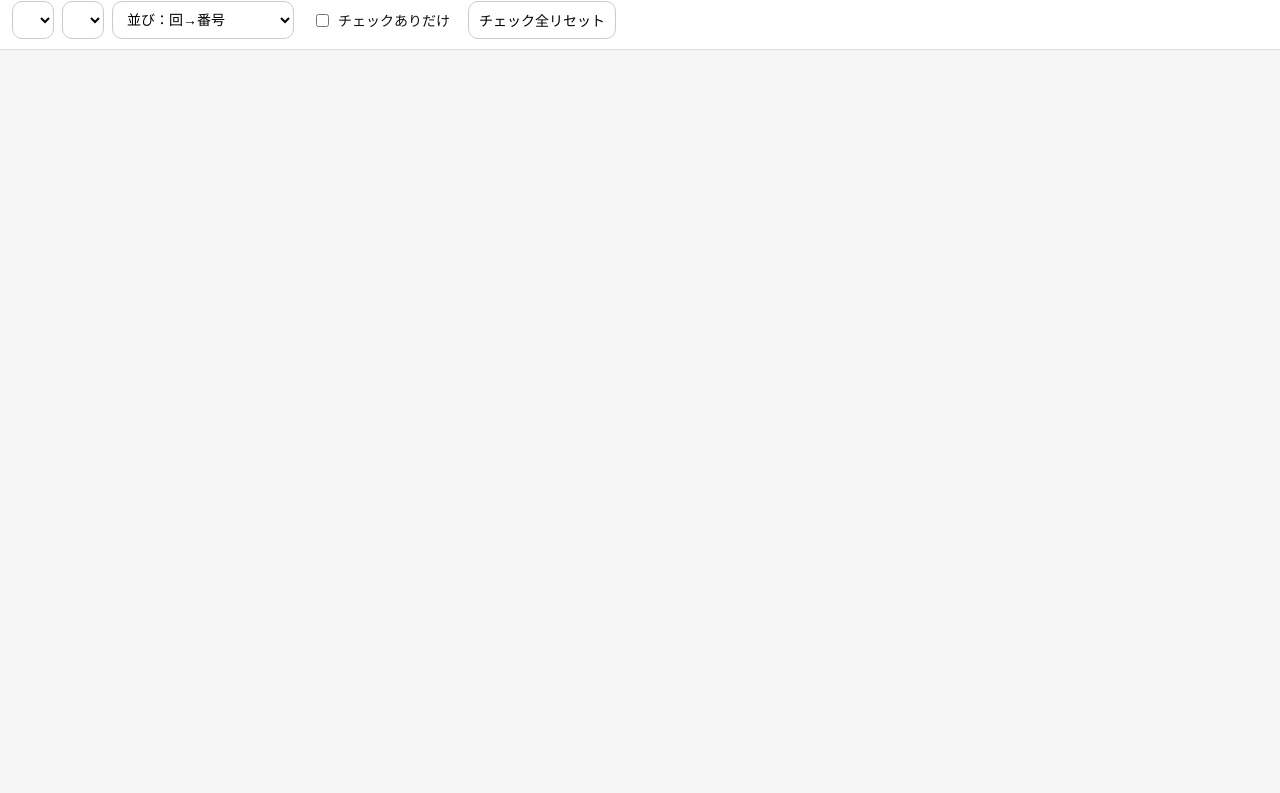
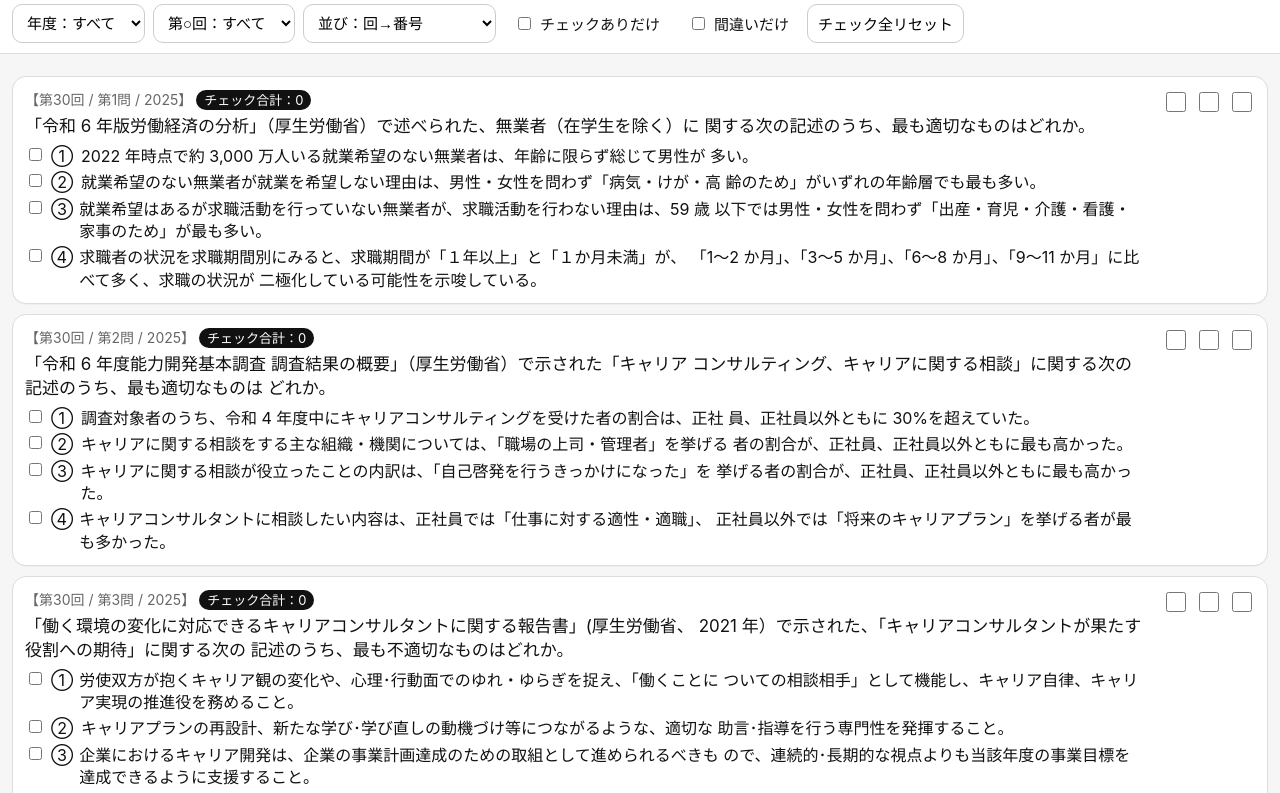
Before and after one commit to czm00066-rgb/pastq-pwa31, a plain HTML site: page index.html in a window 1280 px wide. Shown: the part 47-840 px from the top of the page. Before the commit the page ends 800 px from the top, so only its background shows below. Drawn offline with Linux system fonts and the light colour scheme.

Commit message:
Update index.html

```diff
--- a/index.html
+++ b/index.html
@@ -12,6 +12,7 @@
       margin:0;
       background:#f6f6f6;
       color:#111;
+      font-size:16px; /* ベースアップ */
     }
     header{
       position:sticky;
@@ -22,7 +23,7 @@
       z-index:5;
     }
     h1{
-      font-size:18px;
+      font-size:20px;
       margin:0 0 10px;
     }
     .controls{
@@ -31,7 +32,7 @@
       flex-wrap:wrap;
     }
     select,label,button{
-      font-size:14px;
+      font-size:15px;
     }
     select,button{
       padding:8px 10px;
@@ -69,41 +70,47 @@
       flex:1;
     }
     .meta{
-      font-size:12px;
+      font-size:14px;
       color:#666;
       margin-bottom:6px;
     }
     .question{
-      font-size:15px;
+      font-size:17px;
       line-height:1.4;
     }
     .choices{
       margin-top:6px;
-      font-size:14px;
+      font-size:16px;
       line-height:1.4;
     }
     .choice-item{
       display:flex;
+      align-items:flex-start;
       gap:6px;
+      margin-top:4px;
+    }
+    .choice-item input.choice-check{
+      margin-top:3px;
+    }
+    .choice-label{
+      width:1.5em;
+    }
+    .choice-text.correct{
+      color:#c00;
+      font-weight:600;
     }
     .checks{
       display:flex;
-      flex-direction:column;
-      gap:4px;
-    }
-    .checks label{
-      font-size:11px;
-      color:#444;
-      display:flex;
-      align-items:center;
-      gap:4px;
+      flex-direction:row;   /* 横並びで◻◻◻ */
+      gap:6px;
+      margin-left:8px;
     }
     .checks input{
-      width:18px;
-      height:18px;
+      width:20px;
+      height:20px;
     }
     .badge{
-      font-size:12px;
+      font-size:13px;
       color:#fff;
       background:#111;
       border-radius:10px;
@@ -111,13 +118,13 @@
       white-space:nowrap;
     }
     .detail{
-      border-top:1px solid #eee;
+      border-top:1px solid:#eee;
       padding:12px;
       background:#fafafa;
-      font-size:13px;
+      font-size:15px;
     }
     .detail h3{
-      font-size:13px;
+      font-size:15px;
       margin:0 0 6px;
       color:#333;
     }
@@ -148,6 +155,10 @@
         <input id="onlyChecked" type="checkbox">
         チェックありだけ
       </label>
+      <label class="chip">
+        <input id="onlyWrong" type="checkbox">
+        間違いだけ
+      </label>
       <button id="reset">チェック全リセット</button>
     </div>
   </header>
@@ -156,6 +167,7 @@
     <div id="list"></div>
   </main>
 
+  <!-- 読み込み順が超重要：questions → explanations → app -->
   <script src="questions.js"></script>
   <script src="explanations.js"></script>
   <script src="app.js"></script>
```
